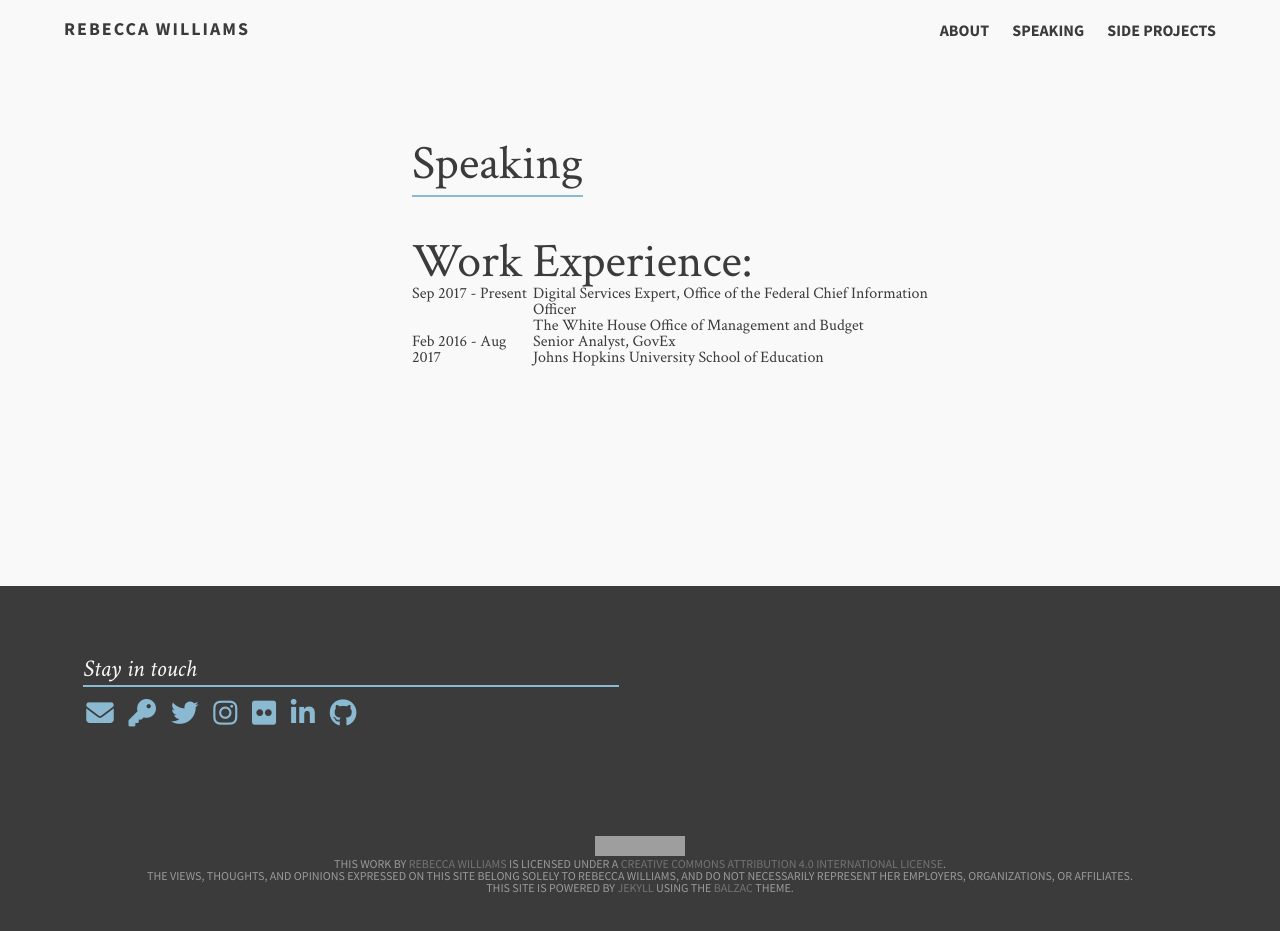
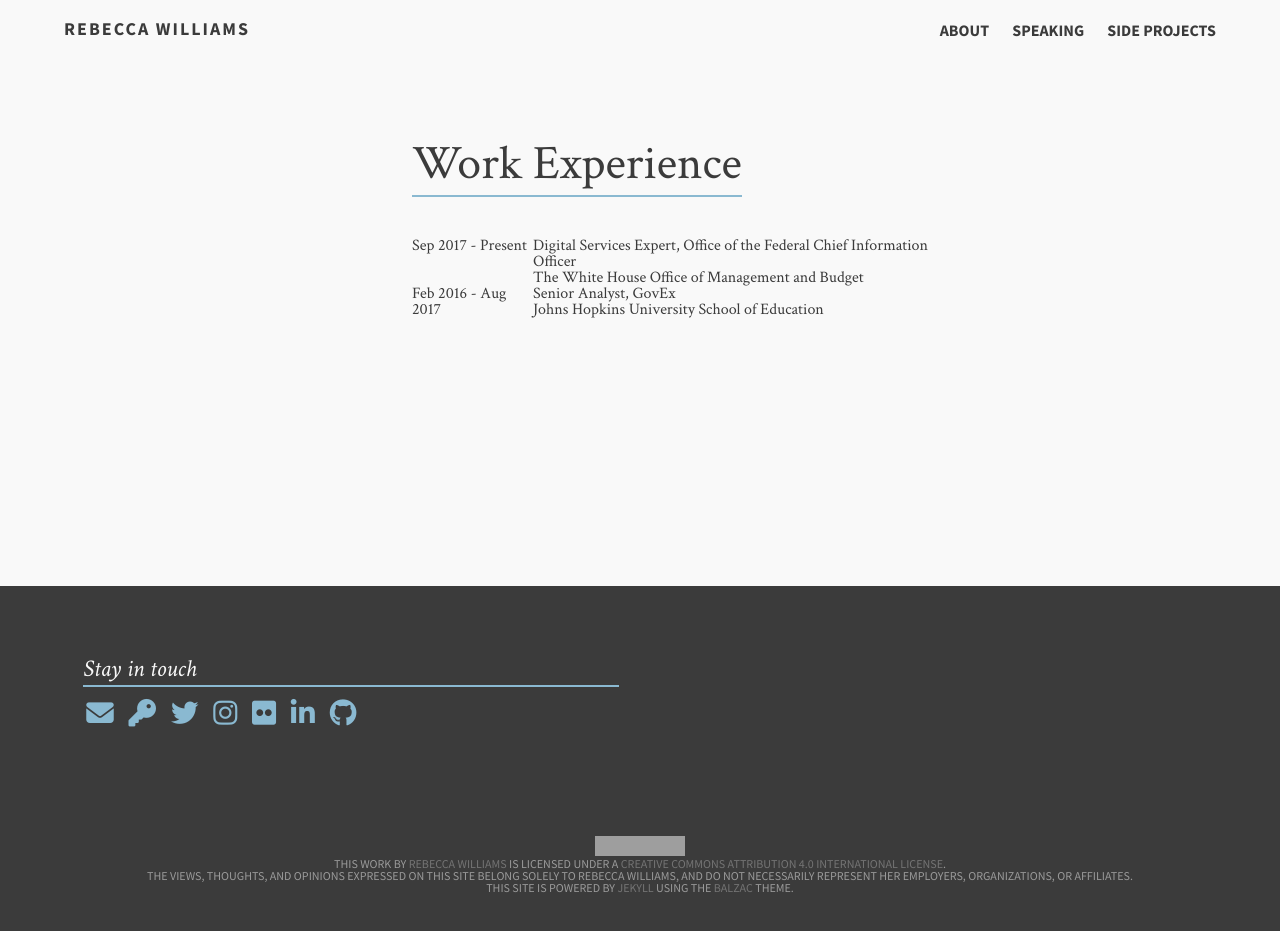
Before and after one commit to rebeccawilliams/rebeccawilliams.us, a Jekyll site: the page built from work.md, in a window 1280 px wide. Built offline with Jekyll 4.4.1, drawn with Linux system fonts in a browser that asks for light colours; nearby versions of some CDN libraries; grey boxes are pictures that could not be loaded.

Commit message:
Update work.html

```diff
--- a/_layouts/work.html
+++ b/_layouts/work.html
@@ -5,8 +5,7 @@
         <section class="article archive">
           <article class="archive-wrap">
               <ol class="post-list">
-                 <lh><h2><span class="bb">Speaking</a></span></h2></lh>
-<h2>Work Experience:</h2>
+                 <lh><h2><span class="bb">Work Experience</a></span></h2></lh>
 <table>
   <tr>
     <td>Sep 2017 - Present</td>
```
